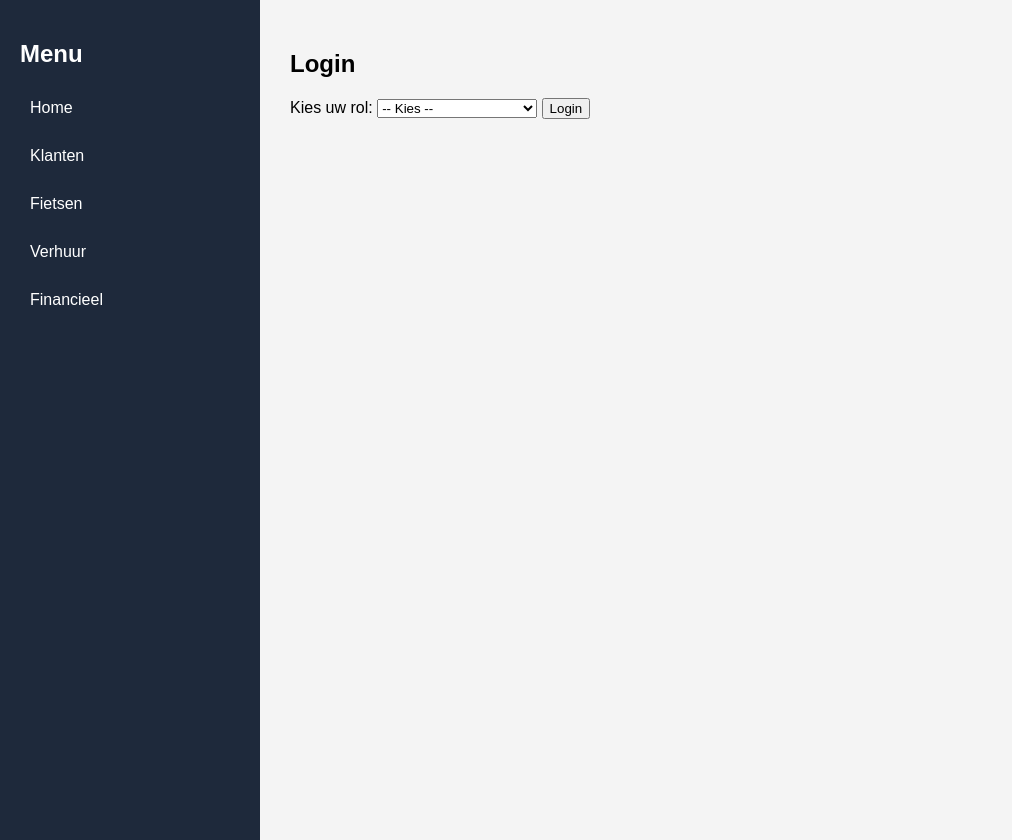
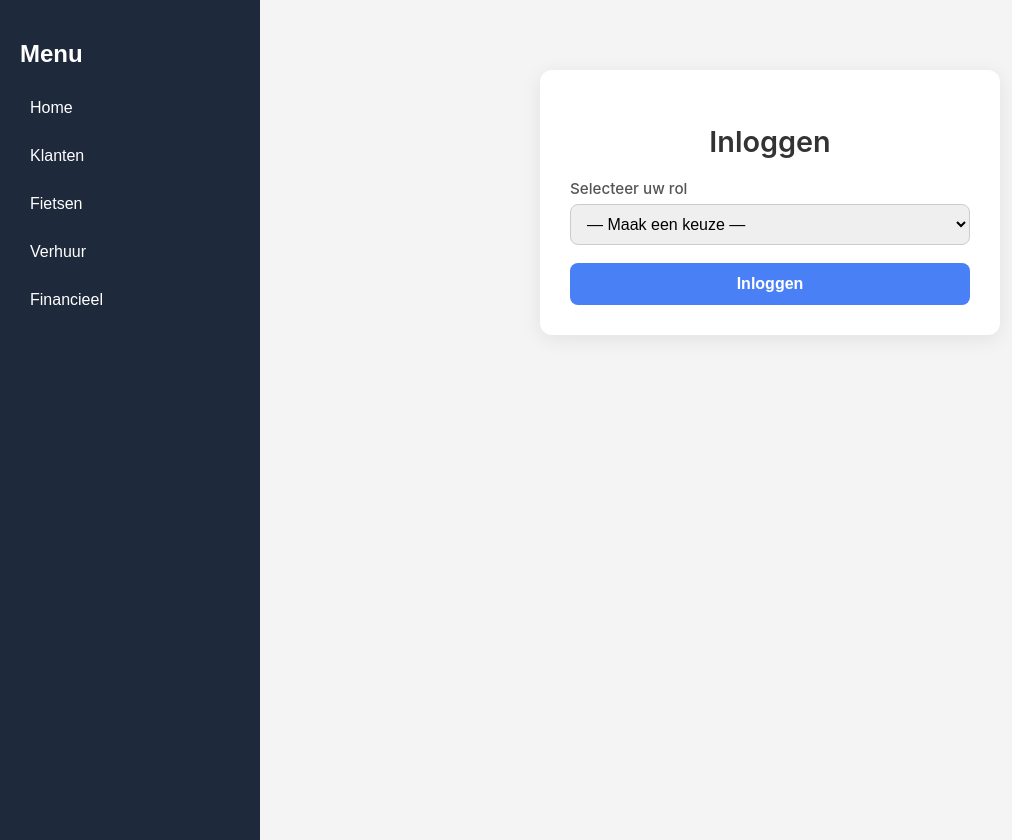
Before and after one commit to A-D-DBS-application/web-application-2025-group-35, a Flask app: page /login in a window 1280 px wide. Shown: the whole page, without its empty margins (0-1012 px from the left). Run offline with Flask 3, Linux system fonts and the light colour scheme.

Commit message:
Update login.html

```diff
--- a/app/templates/login.html
+++ b/app/templates/login.html
@@ -1,14 +1,90 @@
 {% extends 'index.html' %}
 
 {% block main_content %}
-<h2>Login</h2>
-<form method="post" action="/login">
-    <label for="rol">Kies uw rol:</label>
-    <select name="rol" id="rol" required>
-        <option value="">-- Kies --</option>
-        <option value="depotmedewerker">Depotmedewerker</option>
-        <option value="financieel">Financieel medewerker</option>
-    </select>
-    <button type="submit">Login</button>
-</form>
+<div class="login-container">
+    <h2 class="title">Inloggen</h2>
+
+    <form method="post" action="/login" class="login-form">
+        <div class="form-group">
+            <label for="rol">Selecteer uw rol</label>
+            <select name="rol" id="rol" required>
+                <option value="">— Maak een keuze —</option>
+                <option value="depotmedewerker">Depotmedewerker</option>
+                <option value="financieel">Financieel medewerker</option>
+            </select>
+        </div>
+
+        <button type="submit" class="btn-primary">Inloggen</button>
+    </form>
+</div>
+
+<style>
+    .login-container {
+        max-width: 400px;
+        margin: 40px auto;
+        padding: 30px;
+        background: #ffffff;
+        border-radius: 12px;
+        box-shadow: 0 4px 20px rgba(0,0,0,0.08);
+        text-align: center;
+        font-family: "Inter", sans-serif;
+    }
+
+    .title {
+        margin-bottom: 20px;
+        font-size: 1.8rem;
+        font-weight: 600;
+        color: #333;
+    }
+
+    .login-form {
+        display: flex;
+        flex-direction: column;
+        gap: 18px;
+    }
+
+    .form-group {
+        text-align: left;
+    }
+
+    label {
+        display: block;
+        font-size: 0.95rem;
+        margin-bottom: 6px;
+        color: #555;
+        font-weight: 500;
+    }
+
+    select {
+        width: 100%;
+        padding: 10px 12px;
+        border-radius: 8px;
+        border: 1px solid #ccc;
+        font-size: 1rem;
+        transition: border-color 0.2s;
+    }
+
+    select:focus {
+        border-color: #4a80f5;
+        outline: none;
+        box-shadow: 0 0 0 3px rgba(74, 128, 245, 0.2);
+    }
+
+    .btn-primary {
+        width: 100%;
+        padding: 12px;
+        border: none;
+        border-radius: 8px;
+        background: #4a80f5;
+        color: #fff;
+        font-size: 1rem;
+        font-weight: 600;
+        cursor: pointer;
+        transition: background 0.2s;
+    }
+
+    .btn-primary:hover {
+        background: #3a67cc;
+    }
+</style>
 {% endblock %}
```
